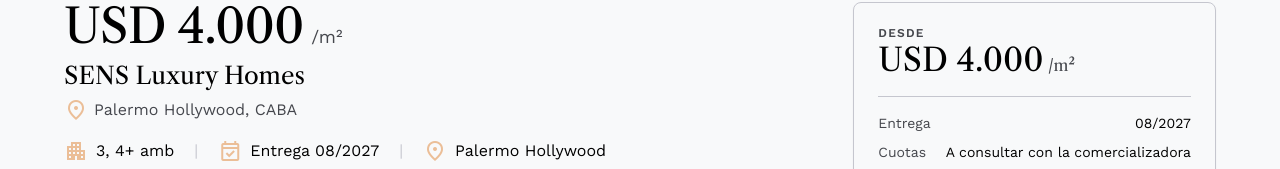
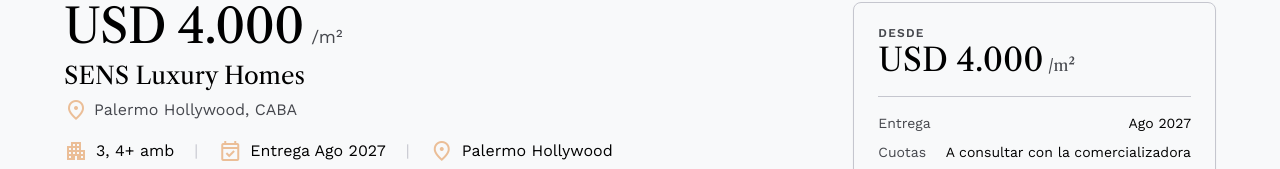
Before and after one commit to Demisquier/departamentos-en-pozo-stitch, a Next.js app: page /desarrollos-inmobiliarios/sens-luxury-homes-palermo-hollywood/ in a window 1280 px wide. Shown: the part 631-800 px from the top of the page. Built offline with nearby package versions, Linux system fonts and the light colour scheme.

Commit message:
Deploy 2026-07-26 12:05

```diff
--- a/app/desarrollos-inmobiliarios/[slug]/page.jsx
+++ b/app/desarrollos-inmobiliarios/[slug]/page.jsx
@@ -59,11 +59,15 @@
   return Math.max(0, Math.min(100, Math.round(n)));
 }
 
-// Formatea fecha_entrega "20270901" -> "09/2027".
+// Formatea fecha_entrega "20281201" / "202812" -> "Dic 2028".
 function fmtFecha(v) {
   const s = String(v || '');
-  if (/^\d{8}$/.test(s)) return `${s.slice(4, 6)}/${s.slice(0, 4)}`;
-  return v ? String(v) : '';
+  const MESES = ['Ene', 'Feb', 'Mar', 'Abr', 'May', 'Jun', 'Jul', 'Ago', 'Sep', 'Oct', 'Nov', 'Dic'];
+  let y, m;
+  if (/^\d{8}$/.test(s)) { y = s.slice(0, 4); m = parseInt(s.slice(4, 6), 10); }
+  else if (/^\d{6}$/.test(s)) { y = s.slice(0, 4); m = parseInt(s.slice(4, 6), 10); }
+  else return v ? String(v) : '';
+  return (m >= 1 && m <= 12) ? `${MESES[m - 1]} ${y}` : `${y}`;
 }
 // Formatea tipologias ["1_ambiente","2_ambientes","4_mas"] -> "1, 2, 4+ amb".
 function fmtTipologias(v) {
--- a/app/guia-invertir-departamentos-en-pozo-argentina/page.jsx
+++ b/app/guia-invertir-departamentos-en-pozo-argentina/page.jsx
@@ -2,8 +2,8 @@
 
 const SLUG = "guia-invertir-departamentos-en-pozo-argentina";
 
-const HERO_IMG =
-  "https://lh3.googleusercontent.com/aida-public/AB6AXuAm3I54cCpPCTixFSyjhwytAdCDMhI08nqmH5lK642xLRax8G3CwX7ytsBybz4zC5Nmph6jMUoKLGvYX8XLbGnb8TbE8ehWinWyRb6qAlTAy2nRh5HYmVQGnjKvfoT3uwamMTDLx5oEXyeyprGnoHa1fHqKTtVWJ5SoXJ0C2F_1jV4zTndfXRMZ1uezqQZvsFaqgmb2z0sa0iJXQF9qURH48KkCQ0QE9VPi5ihdwwjZGucgyIbmNJby-A";
+// Imagen real del sitio (antes placeholder de Stitch).
+const HERO_IMG = "/wp-content/uploads/2026/05/invertir-pozo-rentabilidad-hero.jpg";
 
 export async function generateMetadata() {
   const page = await getPageBySlug(SLUG);
--- a/app/page.jsx
+++ b/app/page.jsx
@@ -20,8 +20,8 @@
   },
 };
 
-const HERO_IMG =
-  "https://lh3.googleusercontent.com/aida-public/AB6AXuCm7wX467tQZzCnTZFh1bq2QB_-QgICYRg6SajKGUOCcTPQBZNAaFWdTBuLiwg6wlBqotlt40BBjgfjNRdUkMxl2OIgytOQ7pmoJ6ZZukdW10mpZwZiybVWqKGy0UaPiJBcRjvwtoIetg0Owjwx-iOCidVsqKP81usEoMPj0_l4JyZACIKIE_NzgHvVn43cjIRqObxowuaOtGOSYG87fiAWJ2kqD1IGe_6rT8IH-OOiqv614ufMIdNrWw";
+// Imagen real del sitio (antes era un placeholder de Stitch en lh3.googleusercontent).
+const HERO_IMG = "/wp-content/uploads/2026/05/emprendimientos-pozo-ba-hero.jpg";
 
 // Barrios con página de desarrolladoras (para las tiles).
 const BARRIO_PAGE = {
```
